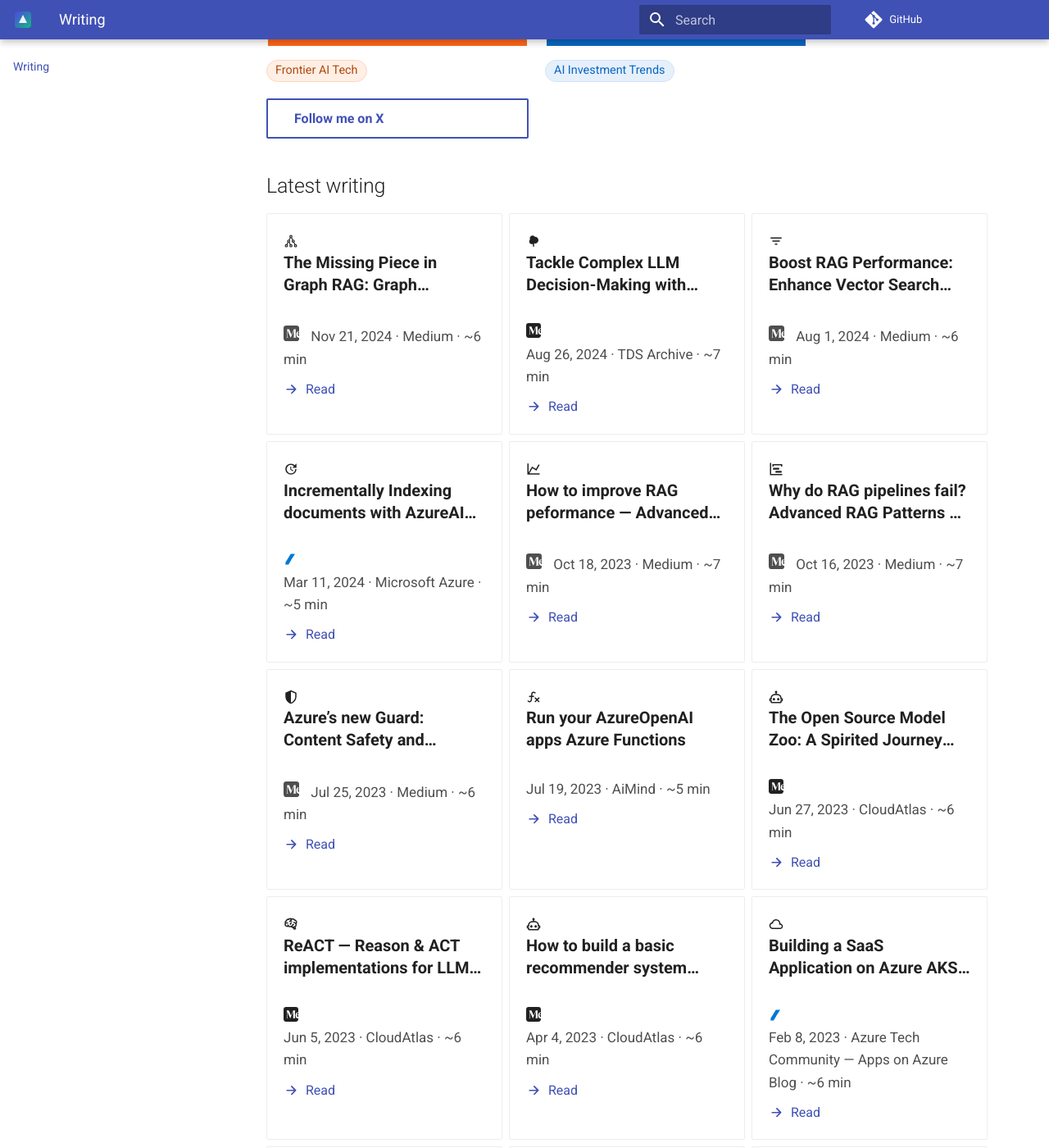
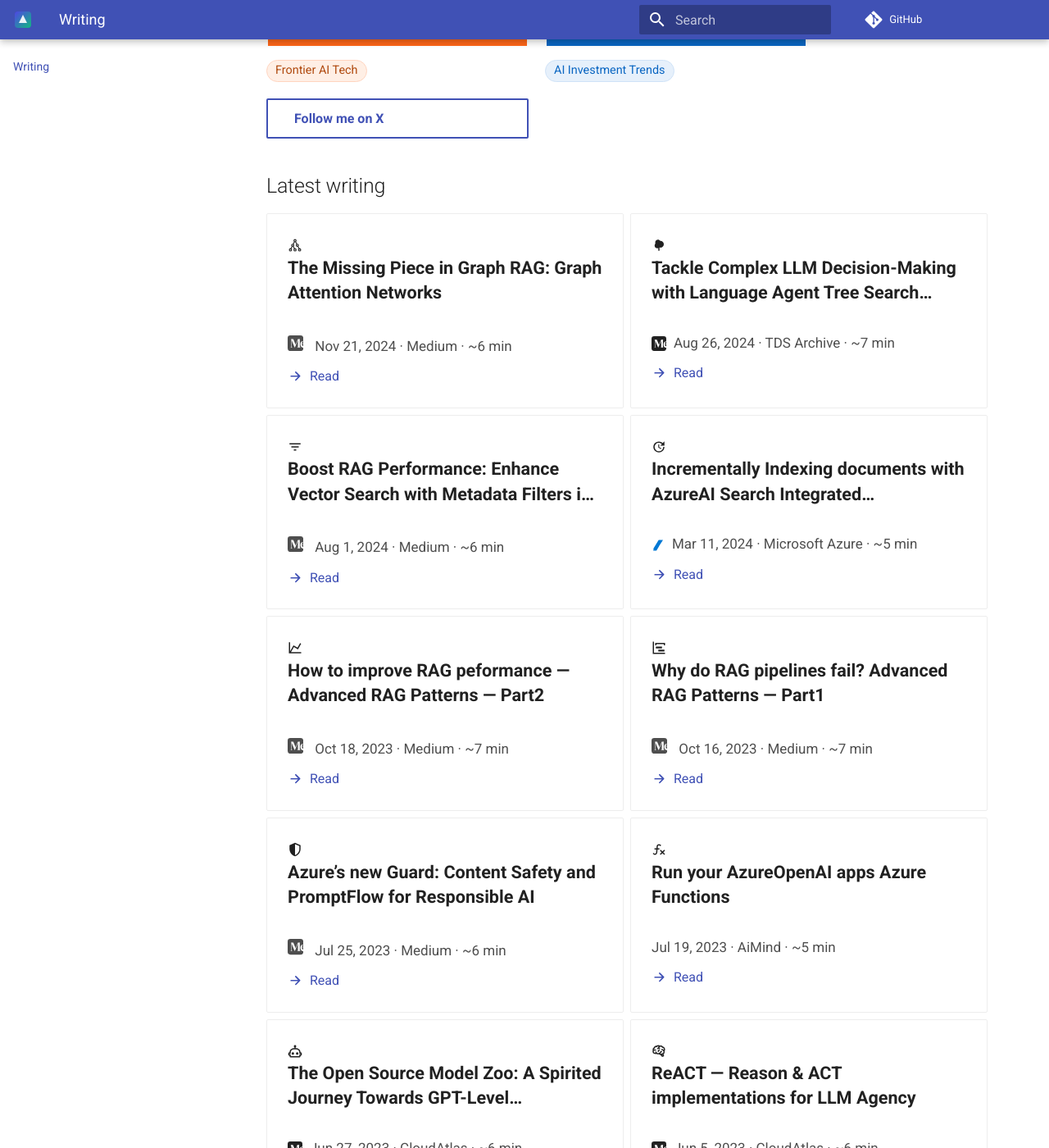
Before and after one commit to ozgurgulerx/ai-prime-directive, an MkDocs documentation site: the page built from docs/writing/index.md, in a window 1280 px wide and 1400 px high, scrolled down 219 px. Shown: the whole window at 82% size. Built offline with MkDocs 1.6.1 and Material for MkDocs 9.7.7, drawn with Linux system fonts in a browser that asks for light colours; plug-ins that fetch from the network failed and are left out; comment, search, counter and statistics services are not loaded.

Commit message:
ux(writing): revert to roomier layout — single column by default, two columns only on wide screens; larger card padding and title size

```diff
--- a/docs/assets/styles/extra.css
+++ b/docs/assets/styles/extra.css
@@ -135,7 +135,7 @@
 /* Increase spacing and add subtle hover affordance */
 .md-typeset .writing-grid { gap: 1.25rem; }
 .md-typeset .grid.cards > ul > li {
-  padding: 1rem;
+  padding: 1.25rem; /* more breathing room for excerpts */
   transition: box-shadow .2s, transform .2s;
 }
 .md-typeset .grid.cards > ul > li:hover {
@@ -146,8 +146,8 @@
 /* Two lines max for titles -> cleaner rows */
 .md-typeset .grid.cards strong {
   font-weight: 700;
-  font-size: 1rem;
-  line-height: 1.35;
+  font-size: 1.08rem; /* slightly larger titles for readability */
+  line-height: 1.4;
   display: -webkit-box;
   -webkit-line-clamp: 2;
   -webkit-box-orient: vertical;
@@ -168,13 +168,12 @@
 /* Fallback publisher icon alignment (inline <img>) */
 .md-typeset img.publisher-icon { height: 1em; width: 1em; vertical-align: text-bottom; margin-right: .25rem; }
 
-/* ---------- Responsive columns ---------- */
-/* 2 columns by default on laptops; 3 only when very wide */
-@media (min-width: 700px) and (max-width: 1279px) {
+/* ---------- Responsive columns (roomier) ---------- */
+/* Default: single column for comfortable reading */
+.md-typeset .grid.cards { grid-template-columns: 1fr; }
+/* Two columns only on wider screens */
+@media (min-width: 1100px) {
   .md-typeset .grid.cards { grid-template-columns: repeat(2, minmax(0, 1fr)); }
-}
-@media (min-width: 1280px) {
-  .md-typeset .grid.cards { grid-template-columns: repeat(3, minmax(0, 1fr)); }
 }
 
 /* ---------- Branded newsletter buttons ---------- */
```
